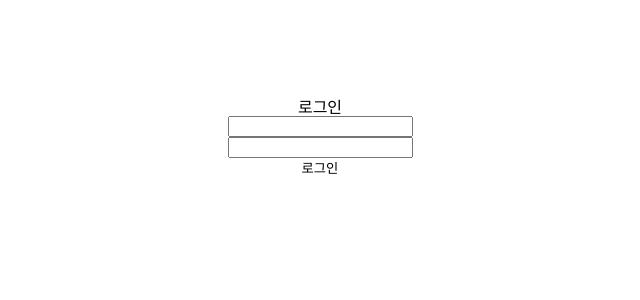
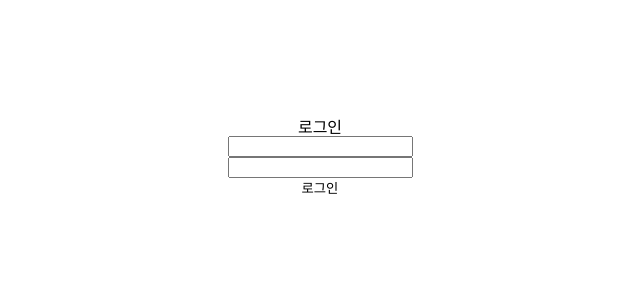
Before and after one commit to Leejha/wanted-pre-onboarding-challenge-fe-1, a React (Create React App) app in the folder client/: page /login in a window 1280 px wide. Shown: the top 300 px of the page, without its empty margins (320-960 px from the left). Built offline with nearby package versions, Linux system fonts and the light colour scheme.

Commit message:
feat : AuthLayout에 title 추가

```diff
--- a/client/src/components/common/AuthLayout.tsx
+++ b/client/src/components/common/AuthLayout.tsx
@@ -3,10 +3,16 @@ import styled from 'styled-components';
 
 interface Props {
   children: ReactNode;
+  title: string;
 }
 
-function AuthLayout({ children }: Props) {
-  return <Container>{children}</Container>;
+function AuthLayout({ children, title }: Props) {
+  return (
+    <Container>
+      <Title>{title}</Title>
+      {children}
+    </Container>
+  );
 }
 
 const Container = styled.div`
@@ -18,4 +24,11 @@ const Container = styled.div`
   align-items: center;
 `;
 
+const Title = styled.h1`
+  font-size: 20px;
+  font-weight: bold;
+  text-align: left;
+  margin-bottom: 20px;
+`;
+
 export default AuthLayout;
```
